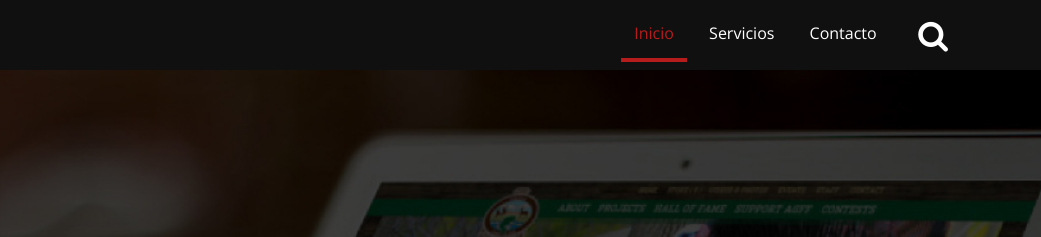
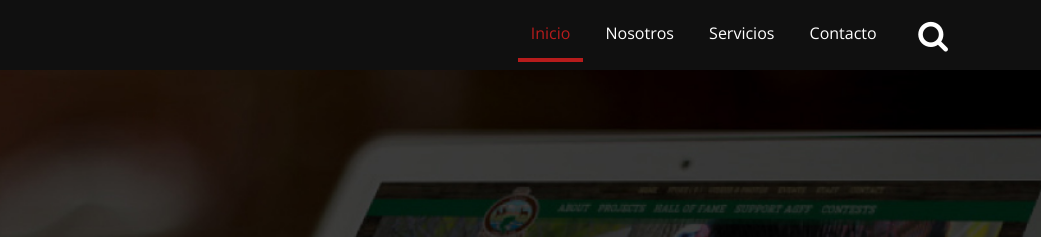
Before and after one commit to GuzmanAndrew/proyecto-network, a plain HTML site: page index.html in a window 1280 px wide. Shown: the top 237 px of the page, 239-1280 px from the left. Drawn offline with nearby package versions, Linux system fonts and the light colour scheme.

Commit message:
Update index.html

```diff
--- a/index.html
+++ b/index.html
@@ -50,7 +50,7 @@
                 <nav id="menu-principal" class="collapse">
                     <ul>
                         <li class="active"><a href="index.html">Inicio</a></li>
-                       <!-- <li><a href="nosotros.html">Nosotros</a></li> -->
+                        <li><a href="nosotros.html">Nosotros</a></li>
                         <li><a href="servicios.html">Servicios</a></li>
                         <li><a href="contacto.html">Contacto</a></li>
                     </ul>
```
